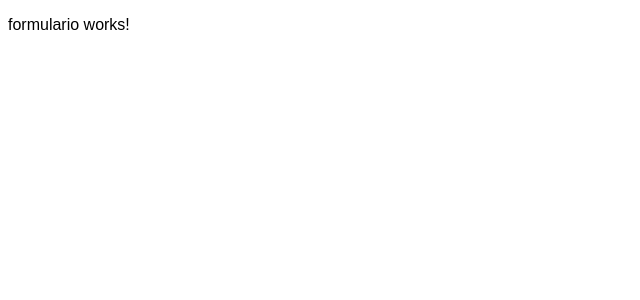
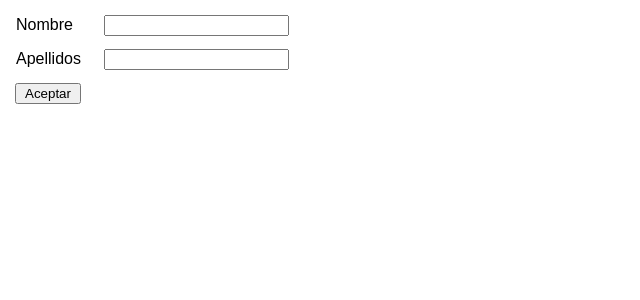
Before and after one commit to javierlete/clientes-2021-3, an Angular app: page /formulario in a window 1280 px wide. Shown: the top 300 px of the page, without its empty margins (0-640 px from the left). Built offline with nearby package versions, Linux system fonts and the light colour scheme.

Commit message:
Maquetación de formulario

```diff
--- a/src/app/componentes/formulario/formulario.component.css
+++ b/src/app/componentes/formulario/formulario.component.css
@@ -0,0 +1,5 @@
+label, button {
+    display: inline-block;
+    width: 5em;
+    margin: 0.5em;
+}
--- a/src/app/componentes/formulario/formulario.component.html
+++ b/src/app/componentes/formulario/formulario.component.html
@@ -1 +1,14 @@
-<p>formulario works!</p>
+<form>
+    <div>
+        <label for="nombre">Nombre</label>
+        <input id="nombre">
+    </div>
+    <div>
+        <label for="apellidos">Apellidos</label>
+        <input id="apellidos">
+    </div>
+    <div>
+        <button>Aceptar</button>
+    </div>
+
+</form>
```
